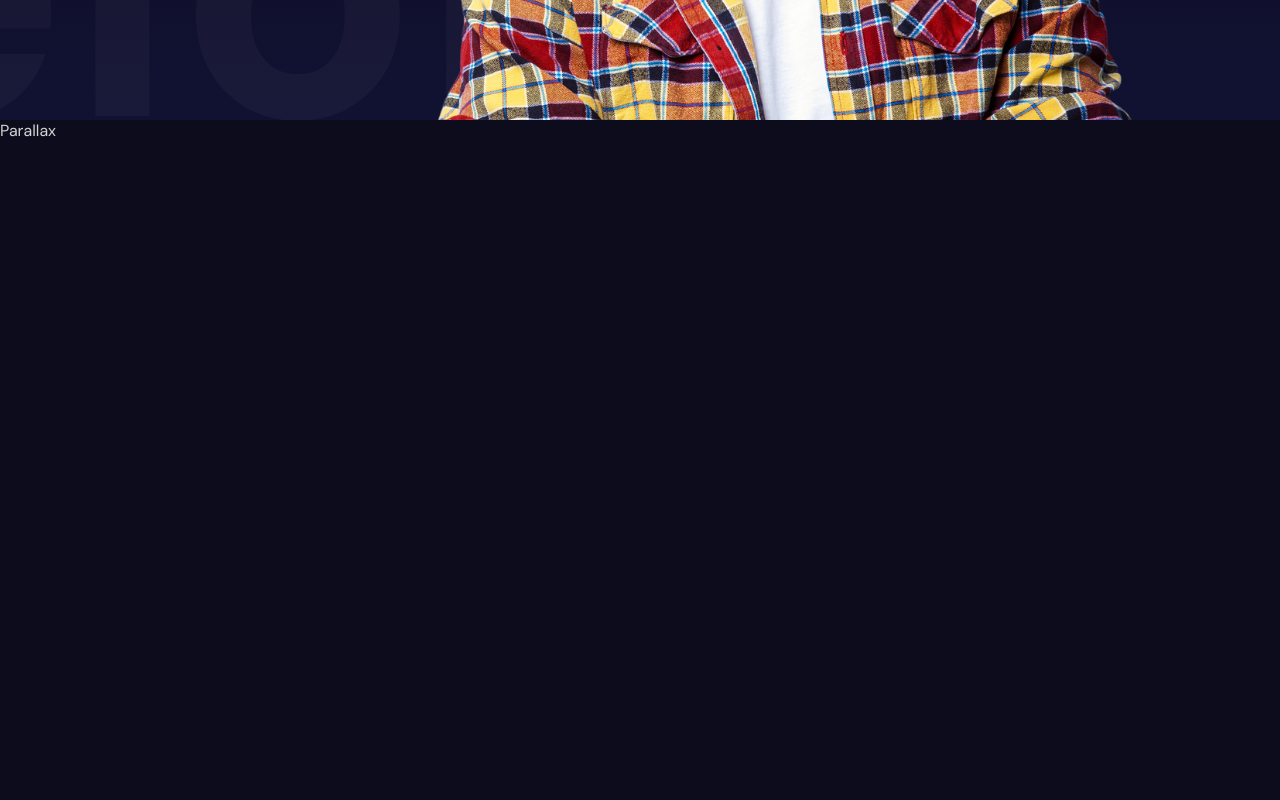
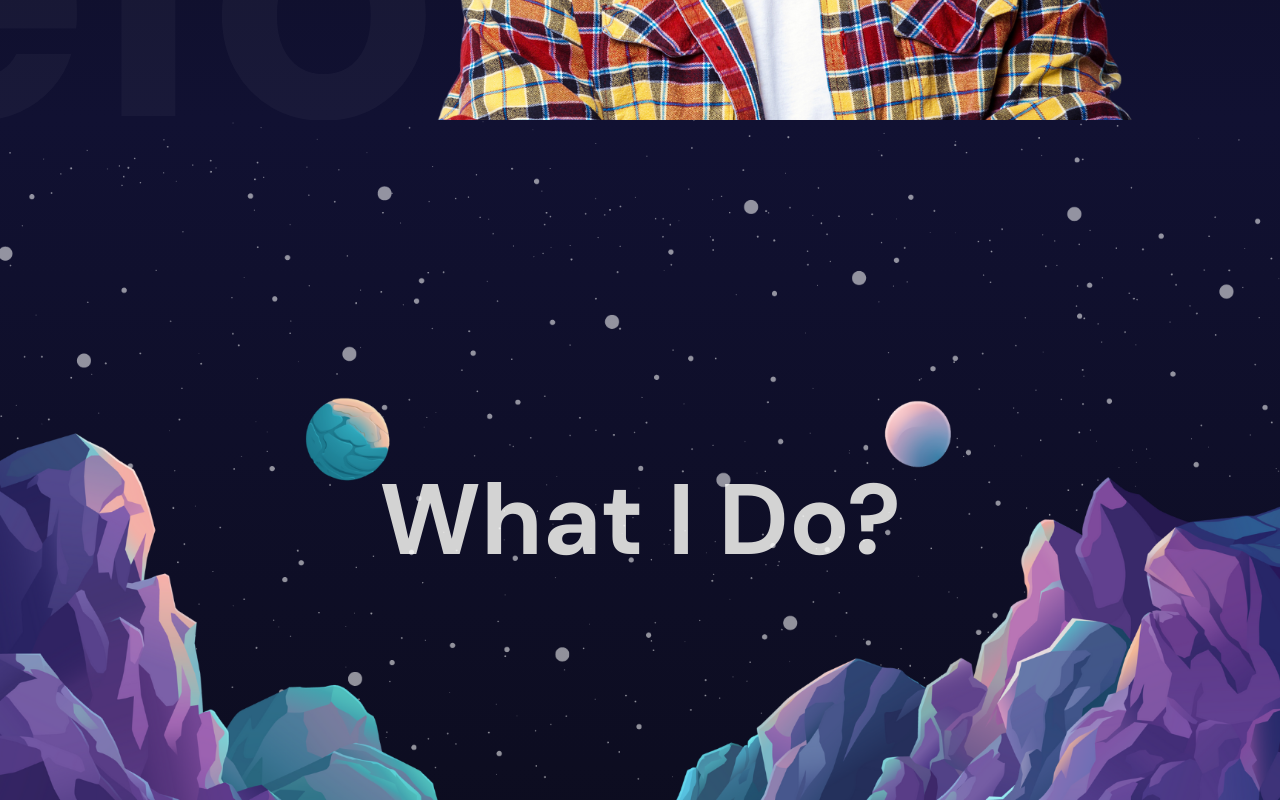
Before and after one commit to SlaviHristev/Portfolio-website, a React (Vite) app: page / in a window 1280 px wide. Shown: the part 680-1480 px from the top of the page. Built offline with nearby package versions, Linux system fonts and the light colour scheme.

Commit message:
Created and styled the parallax sections with framer-motion

```diff
--- a/src/App.jsx
+++ b/src/App.jsx
@@ -1,6 +1,7 @@
 import './app.scss'
 import Hero from './components/hero/Hero';
 import Navbar from './components/navbar/Navbar';
+import Parallax from './components/parallax/Parallax';
 
 const App = () => {
   return <div>
@@ -8,10 +9,9 @@
       <Navbar/>
       <Hero/>
     </section>
-    <section>Parallax</section>
-    <section id='Services'>Services</section>
-    <section>Parallax</section>
-    <section id='Portfolio'>Portfolio1</section>
+    <section id='Services'><Parallax type="services"/></section>
+    <section>Services</section>
+    <section id='Portfolio'><Parallax type="portfolio"/></section>
     <section>Portfolio2</section>
     <section>Portfolio3</section>
     <section id='Contact'>Contact</section>
--- /dev/null
+++ b/src/components/parallax/Parallax.jsx
@@ -0,0 +1,26 @@
+import { useRef } from 'react';
+import './parallax.scss';
+
+import {motion, useScroll, useTransform} from 'framer-motion';
+
+
+const Parallax = ({type}) => {
+    const ref = useRef()
+
+    const {scrollYProgress} = useScroll({
+        target:ref,
+        offset:['start start', 'end start']
+    });
+
+    const yBg = useTransform(scrollYProgress, [0,1], ['0%', '100%'])
+    const yText = useTransform(scrollYProgress, [0,1], ['0%', '500%'])
+    return(
+        <div className='parallax' ref={ref} style={{background:type === 'services' ? "linear-gradient(180deg, #111132, #0c0c1d)" : "linear-gradient(180deg, #111132, #505064)"}}>
+           <motion.h1 style={{y: yText}}>{type === 'services' ? "What I Do?" : "What I Did?"}</motion.h1>
+           <motion.div className="mountains"></motion.div>
+           <motion.div className="planets" style={{y:yBg, backgroundImage: `url(${type === "services" ? "/planets.png" : '/sun.png'})`}}></motion.div>
+           <motion.div style={{x:yBg}} className="stars"></motion.div>
+        </div>
+    )
+}
+export default Parallax;
--- /dev/null
+++ b/src/components/parallax/parallax.scss
@@ -0,0 +1,42 @@
+.parallax{
+    width: 100%;
+    height: 100%;
+    position: relative;
+    display: flex;
+    align-items: center;
+    justify-content: center;
+    overflow: hidden;
+    h1{
+        font-size: 100px;
+    }
+
+    .mountains{
+        background-image: url("/mountains.png");
+        background-size: cover;
+        background-position: bottom;
+        width: 100%;
+        height: 100%;
+        position: absolute;
+        z-index: 3;
+
+    }
+    .planets{
+        background-image: url("/planets.png");
+        background-size: cover;
+        background-position: bottom;
+        width: 100%;
+        height: 100%;
+        position: absolute;
+        z-index: 2;
+    }
+    .stars{
+        background-image: url("/stars.png");
+        background-size: cover;
+        background-position: bottom;
+        width: 100%;
+        height: 100%;
+        position: absolute;
+        z-index: 1;
+    }
+
+}
--- a/src/components/sidebar/sidebar.scss
+++ b/src/components/sidebar/sidebar.scss
@@ -7,6 +7,7 @@
     color: black;
 
     .bg{
+        z-index: 999;
         position: fixed;
         top:0;
         left: 0;
@@ -29,6 +30,8 @@
         }
     }
     button{
+        z-index: 999;
+        position: fixed;
         width: 50px;
         height: 50px;
         border-radius: 50%;
```
